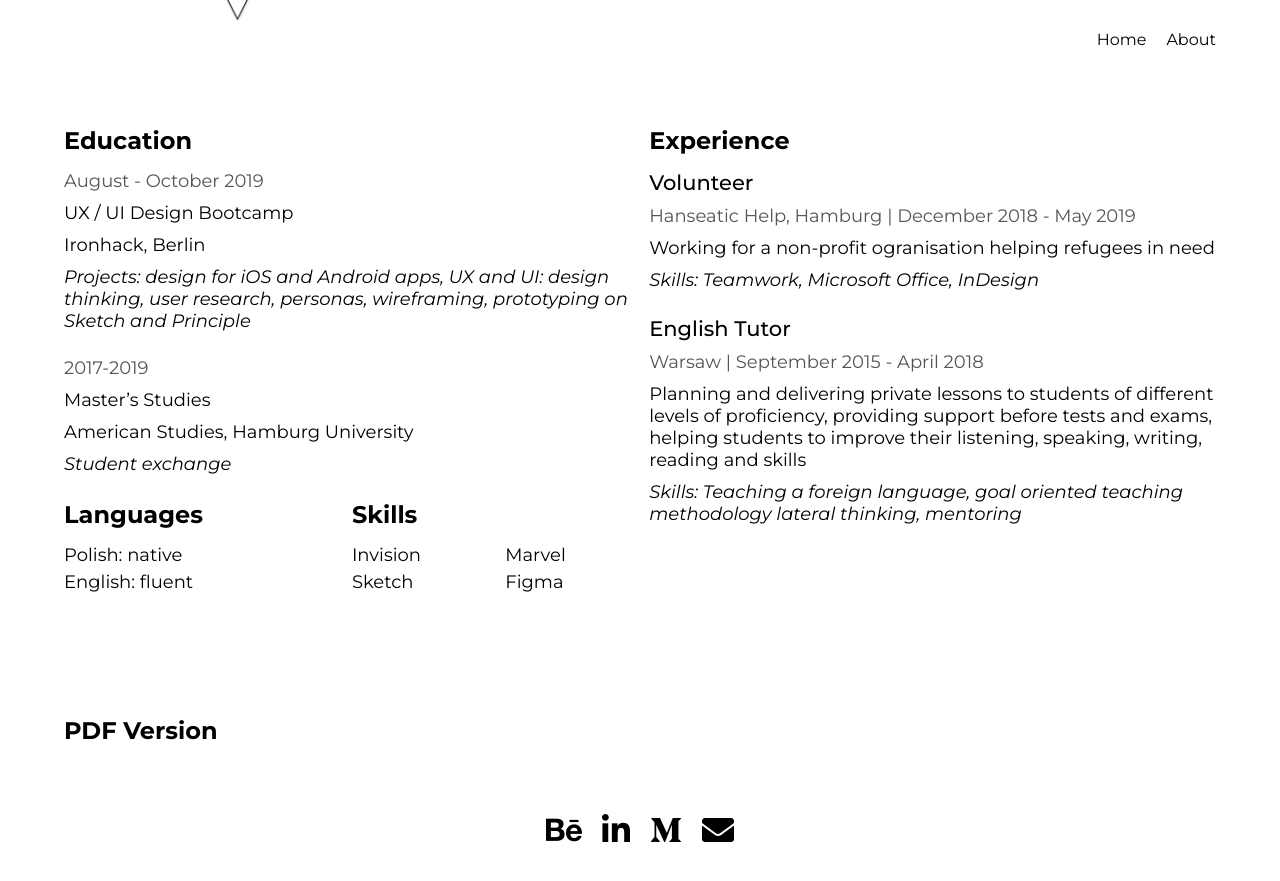
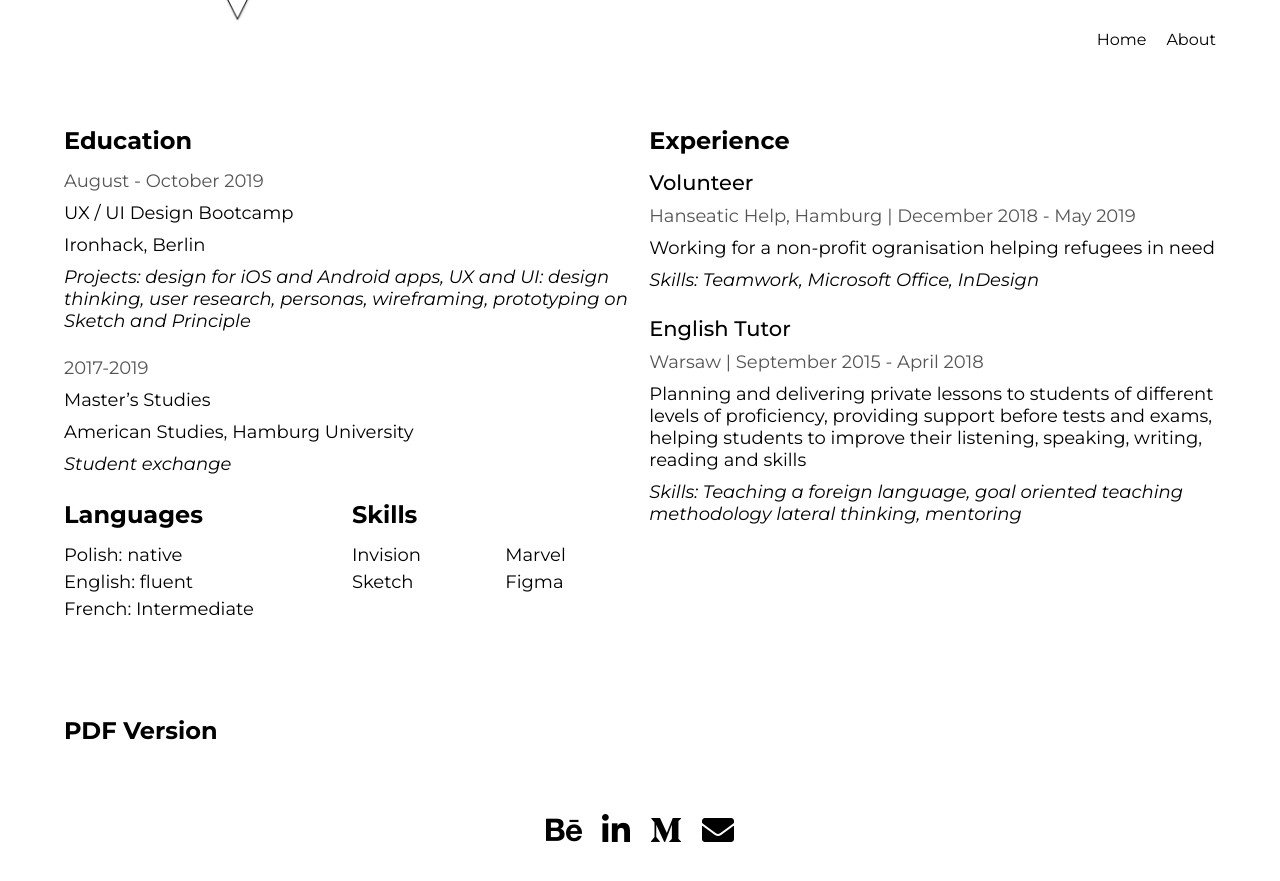
Before and after one commit to julia-popko/julia-popko.github.io, a Jekyll site: the page built from about.md, in a window 1280 px wide and 900 px high, scrolled down 469 px. Shown: the top 881 px of the window. Built offline with Jekyll 4.4.1, drawn with Linux system fonts in a browser that asks for light colours.

Commit message:
Update Pages “about”

```diff
--- a/about.md
+++ b/about.md
@@ -44,6 +44,8 @@ languages:
     name: Polish
   - level: fluent
     name: English
+  - level: Intermediate
+    name: French
 skills:
   - name: Invision
   - name: Marvel
```
